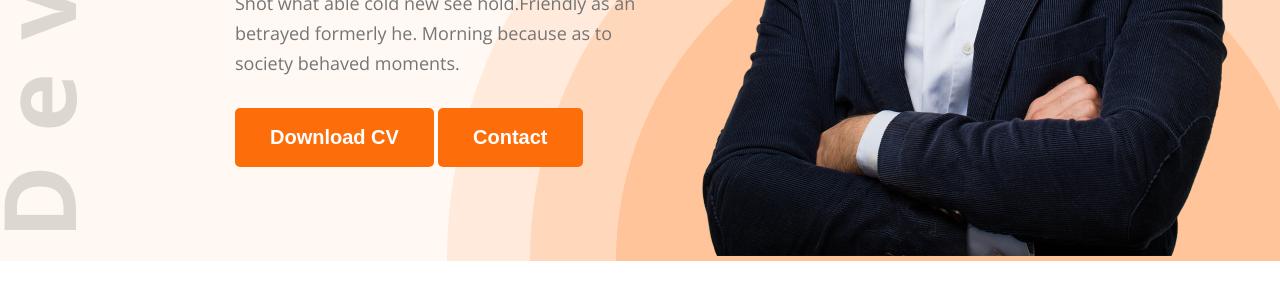
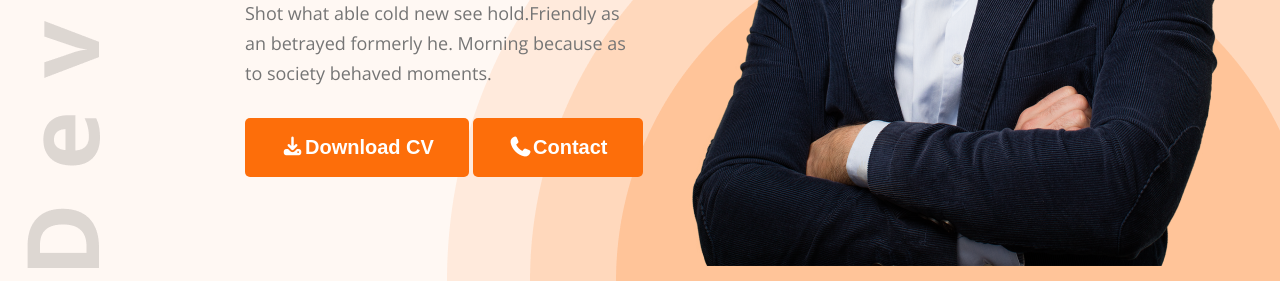
Before and after one commit to mdzihadzidan-cloud/zihad-div, a plain HTML site: page index.html in a window 1280 px wide. Shown: the part 533-816 px from the top of the page. Drawn offline with nearby package versions, Linux system fonts and the light colour scheme.

Commit message:
another one

```diff
--- a/index.html
+++ b/index.html
@@ -7,6 +7,7 @@
     <link rel="preconnect" href="https://fonts.googleapis.com">
 <link rel="preconnect" href="https://fonts.gstatic.com" crossorigin>
 <link href="https://fonts.googleapis.com/css2?family=Open+Sans:ital,wght@0,300..800;1,300..800&display=swap" rel="stylesheet">
+<link rel="stylesheet" href="https://cdnjs.cloudflare.com/ajax/libs/font-awesome/7.0.1/css/all.min.css" integrity="sha512-2SwdPD6INVrV/lHTZbO2nodKhrnDdJK9/kg2XD1r9uGqPo1cUbujc+IYdlYdEErWNu69gVcYgdxlmVmzTWnetw==" crossorigin="anonymous" referrerpolicy="no-referrer" />
 <link rel="stylesheet" href="styels/portfolio.css">
 </head>
 
@@ -26,13 +27,14 @@
                 <h1>Mary Hardy</h1>
                 <p>Shot what able cold new see hold.Friendly as an betrayed formerly he. Morning because as to society behaved moments.</p>
                 <div>
-                    <button class="btn">Download CV</button>
-                    <button class="btn">Contact</button>
+                    <button class="btn"><i class="fa-solid fa-download"></i>Download CV</button>
+                    <button class="btn"><i class="fa-solid fa-phone"></i>Contact</button>
                 </div>
             </div>
             <div class="banner-imag">
                 <img src="images/hardy.png" alt="">
             </div>
+
         </section>
     </header>
     <section id="about">
@@ -159,7 +161,7 @@
 
         </div>
        <div class="text-center">
-        <button class="btn">Download CV</button>
+        <button class="btn"><i class="fa-solid fa-download"></i>Download CV</button>
     </div>
     </section>
     <footer>
--- a/styels/portfolio.css
+++ b/styels/portfolio.css
@@ -45,9 +45,9 @@
 header{
     background-color: #fff8f3;
     background: url(../images/developer.png), url(../images/header_bg.png),#fff8f3;
-    background-position: top left, bottom right;
+    background-position: 23px 38px, bottom right;
     background-repeat: no-repeat;
-    padding: 5px;
+    padding: 15px;
 }
 nav{
     width: 71%;
```
